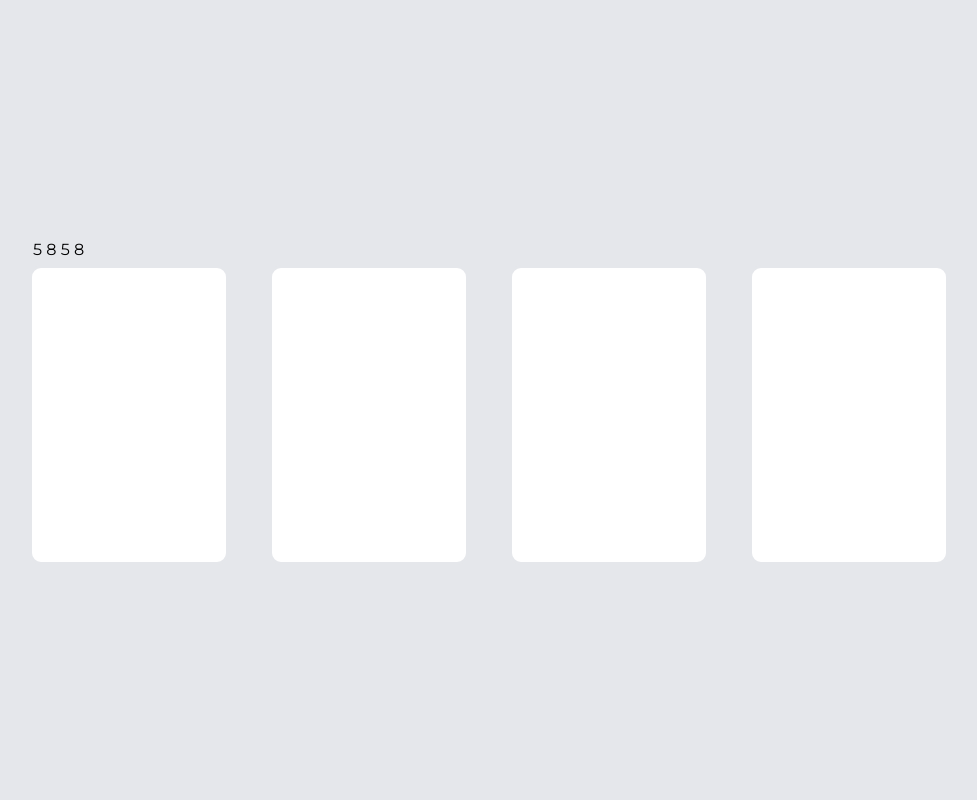
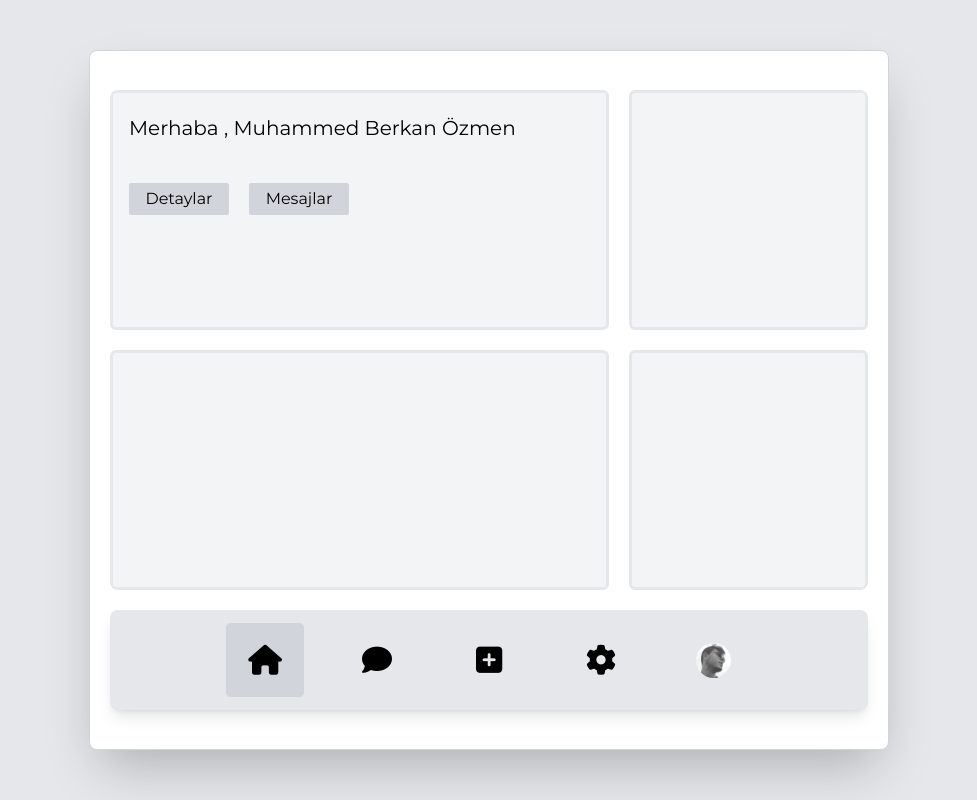
Before and after one commit to ozmberkan/masb-ortak-proje, a website: page berkan/app/index.html in a window 1280 px wide. Shown: the whole page, without its empty margins (151-1128 px from the left). Drawn offline with nearby package versions, Linux system fonts and the light colour scheme.

Commit message:
New Updates

```diff
--- a/berkan/app/index.html
+++ b/berkan/app/index.html
@@ -14,7 +14,7 @@
 <body>
 
     <div id="mainContainer" class="w-screen h-screen bg-gray-200 flex justify-center items-center flex-col">
-        <div id="infoContainer" class="w-[912px] h-[30px]  flex justify-start items-center font-montserrat">
+        <!-- <div id="infoContainer" class="w-[912px] h-[30px]  flex justify-start items-center font-montserrat">
             <span>5 8 5 8</span>
         </div>
         <div id="loginContainer" class="w-full h-[300px]  flex justify-center items-center flex-row gap-10  nimate__animated  animate__zoomIn flex-wrap ">
@@ -22,28 +22,23 @@
                 <input id="input2" oninput="inputKontrol(),otoGecis(event, 'input3')" type="text" maxlength="1" class="w-[200px] h-full flex items-center justify-center rounded-xl text-[80px] text-center focus-within:outline-none focus-within:border-blue-500 border-[3px] focus-within:shadow-2xl focus-within:shadow-blue-500">
                 <input id="input3" oninput="inputKontrol(),otoGecis(event, 'input4')" type="text" maxlength="1" class="w-[200px] h-full flex items-center justify-center rounded-xl text-[80px] text-center focus-within:outline-none focus-within:border-blue-500 border-[3px] focus-within:shadow-2xl focus-within:shadow-blue-500">
                 <input id="input4" oninput="inputKontrol()" type="text" maxlength="1" class="w-[200px] h-full flex items-center justify-center rounded-xl text-[80px] text-center focus-within:outline-none focus-within:border-blue-500 border-[3px] focus-within:shadow-2xl focus-within:shadow-blue-500">
-        </div>
+        </div> -->
 
 
-
-
-
-
-
-
-
-
-
-
-
-
-
-        <div id="container" class="hidden justify-center items-start flex-col bg-white w-[800px] h-[700px] rounded-lg shadow-2xl border-[1px] border-gray-300 p-5 animate__animated  animate__zoomIn">
+        <div id="container" class="flex justify-center items-start flex-col bg-white w-[800px] h-[700px] rounded-lg shadow-2xl border-[1px] border-gray-300 p-5 animate__animated  animate__zoomIn">
             <div id="homeBuild" class="w-full h-[500px] mb-5  rounded-lg overflow-auto grid transition-all grid-cols-3 grid-rows-2 gap-5 animate__animated  animate__zoomIn">
-                    <div class="div1  bg-gray-100 border-[3px] col-start-1 col-end-2 row-start-1 row-end-1 rounded-md" > </div>
-                    <div class="div2  bg-gray-100 border-[3px] col-start-2 col-end-4 row-start-1 row-end-1 rounded-md" > </div>
-                    <div class="div3 bg-gray-100 border-[3px] col-start-4 col-end-2 row-start-2 row-end-3 rounded-md"> </div>
-                    <div class="div4 bg-gray-100 border-[3px] col-start-1 col-end-1 row-start-2 row-end-3 rounded-md"> </div>
+                    <div class="div1  bg-gray-100 border-[3px] col-start-1 col-end-3 row-start-1 row-end-1 rounded-md" >
+                        <div id="homeBoxText" class="px-4 py-5 mb-5">
+                            <h1 class="font-montserrat text-[20px]">Merhaba , Muhammed Berkan Özmen</h1>
+                        </div>
+                        <div id="homeBoxButtons" class="flex flex-row w-full gap-5 px-4">
+                            <button class="px-4 py-4 flex w-[100px] justify-center items-center font-montserrat h-[30px] rounded-sm bg-gray-300">Detaylar</button>
+                            <button class="px-4 py-4 flex w-[100px] justify-center items-center font-montserrat h-[30px] rounded-sm bg-gray-300">Mesajlar</button>
+                        </div>
+                    </div>
+                    <div class="div2 bg-gray-100 border-[3px] col-start-3 col-end-4 row-start-1 row-end-1 rounded-md" > </div>
+                    <div class="div3 bg-gray-100 border-[3px] col-start-3 col-end-4 row-start-2 row-end-3 rounded-md"> </div>
+                    <div class="div4 bg-gray-100 border-[3px] col-start-1 col-end-3 row-start-2 row-end-3 rounded-md"> </div>
             </div>
             <div id="messageBuild" class=" w-full h-[500px] mb-5 bg-gray-100 rounded-lg overflow-auto hidden flex-col transition-all animate__animated  animate__zoomIn">
                 <div id="message-first" class="w-full h-[125px]  p-3 flex justify-start items-center gap-3">
@@ -94,7 +89,13 @@
                 </div>
             </div>
             <div id="settingsBuild" class="w-full h-[500px] mb-5  rounded-lg overflow-auto transition-all grid-cols-3 grid-rows-2 gap-5 animate__animated  animate__zoomIn hidden">
-                <div id="settingsBox" class=" bg-orange-400 border-[3px] col-start-1 col-end-2 row-start-1 row-end-1 rounded-md" > </div>
+                <div id="settingsBox" class=" bg-gray-300 border-[3px] col-start-1 col-end-2 row-start-1 row-end-1 rounded-md flex justify-center items-center flex-col " >
+                    <span class="mb-10">Login Page Aktif/DeAktif</span>
+                    <label for="check2" class="w-[100px] h-[60px] relative rounded-full cursor-pointer shadow-xl bg-gray-200 flex">
+                        <input type="checkbox" id="check2" class="sr-only peer">
+                        <span class="w-[50px] h-[50px] bg-gray-800 absolute rounded-full top-1 left-1 peer-checked:bg-gray-600 peer-checked:left-11 transition-all duration-500"></span>
+                    </label>
+                </div>
                 <div id="settingsBox" class=" bg-orange-400 border-[3px] col-start-2 col-end-4 row-start-1 row-end-1 rounded-md" > </div>
                 <div id="settingsBox" class=" bg-orange-400 border-[3px] col-start-4 col-end-2 row-start-2 row-end-3 rounded-md"> </div>
                 <div id="settingsBox" class=" bg-orange-400 border-[3px] col-start-1 col-end-1 row-start-2 row-end-3 rounded-md"> </div>
```
Also changed, not shown: berkan/src/output.css.
